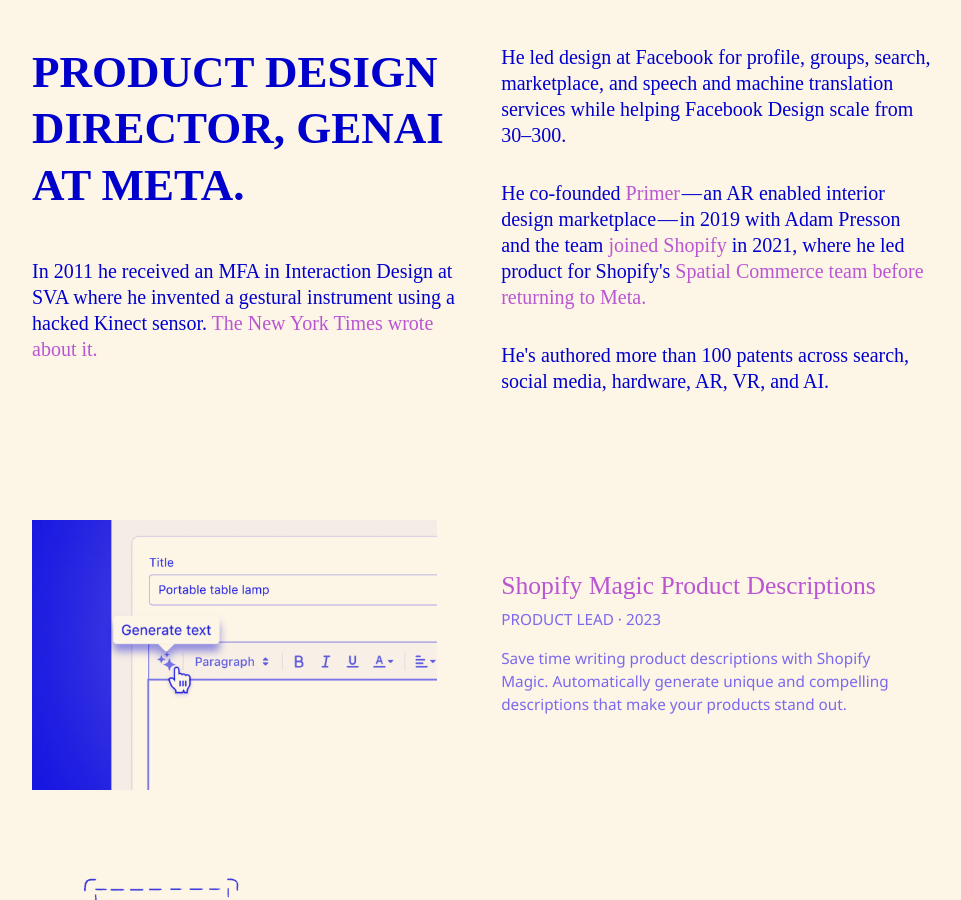
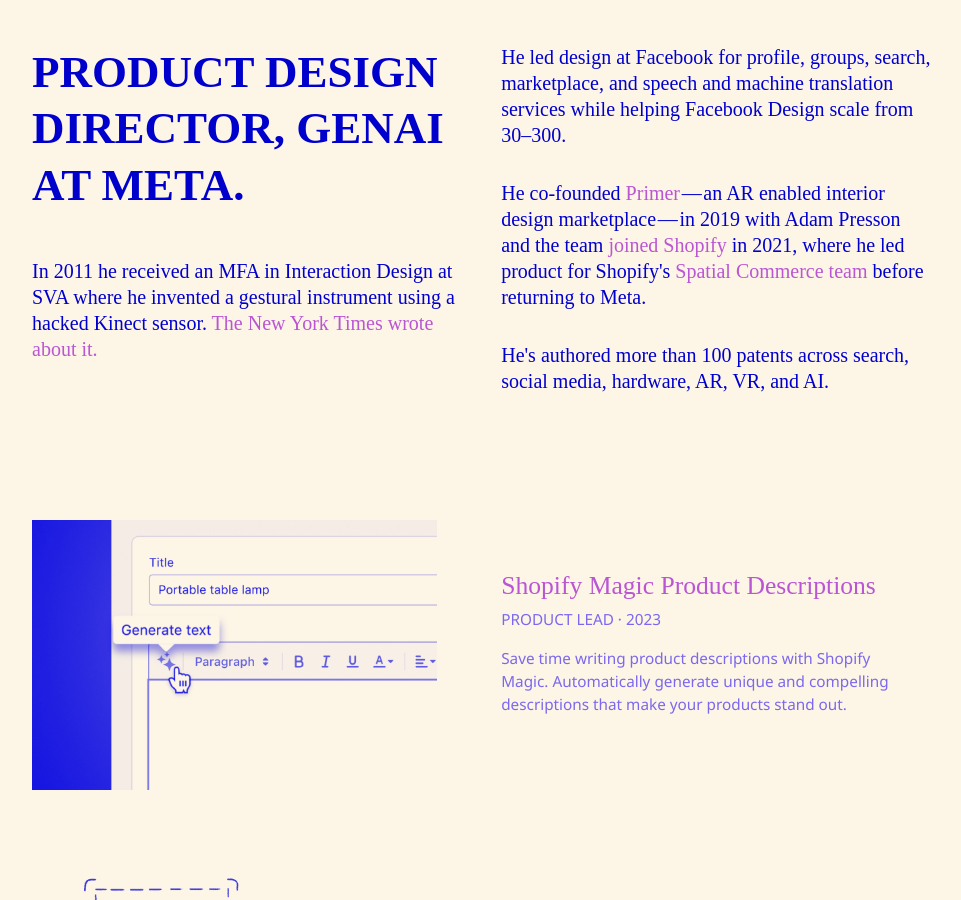
Before and after one commit to strangenative/strangenative.github.io, a Jekyll site: the page built from index.md, in a window 1280 px wide and 900 px high, scrolled down 991 px. Shown: the whole window, without its empty margins (58-1019 px from the left). Built offline with Jekyll 4.4.1, drawn with Linux system fonts in a browser that asks for light colours; some web fonts are replaced.

Commit message:
fix to link

```diff
--- a/index.md
+++ b/index.md
@@ -13,7 +13,7 @@ layout: home
 
   <p>He led design at Facebook for profile, groups, search, marketplace, and speech and machine translation services while helping Facebook Design scale from 30–300.</p>
 
-  <p>He co-founded <a href="https://businessofhome.com/articles/is-primer-wallpaper-s-new-best-friend">Primer</a>&hairsp;&mdash;&hairsp;an AR enabled interior design marketplace&hairsp;&mdash;&hairsp;in 2019 with Adam Presson and the team <a href="https://techcrunch.com/2021/06/11/shopify-acquires-augmented-reality-home-design-app-primer/">joined Shopify</a> in 2021, where he led product for Shopify's <a href="https://shopify.github.io/spatial-commerce-projects/">Spatial Commerce team before returning to Meta.</a></p>
+  <p>He co-founded <a href="https://businessofhome.com/articles/is-primer-wallpaper-s-new-best-friend">Primer</a>&hairsp;&mdash;&hairsp;an AR enabled interior design marketplace&hairsp;&mdash;&hairsp;in 2019 with Adam Presson and the team <a href="https://techcrunch.com/2021/06/11/shopify-acquires-augmented-reality-home-design-app-primer/">joined Shopify</a> in 2021, where he led product for Shopify's <a href="https://shopify.github.io/spatial-commerce-projects/">Spatial Commerce team</a> before returning to Meta.</p>
 
   <p>He's authored more than 100 patents across search, social media, hardware, AR, VR, and AI.</p>
 </div>
```
